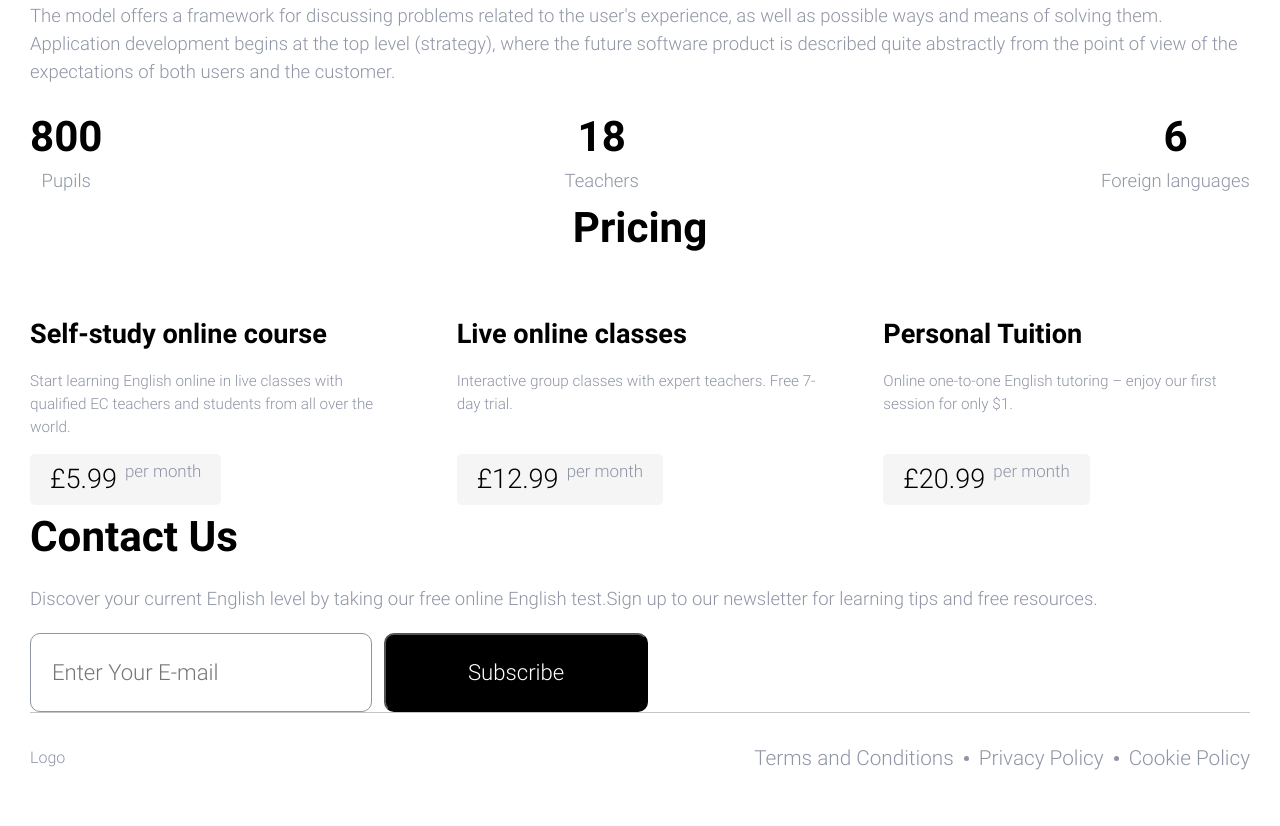
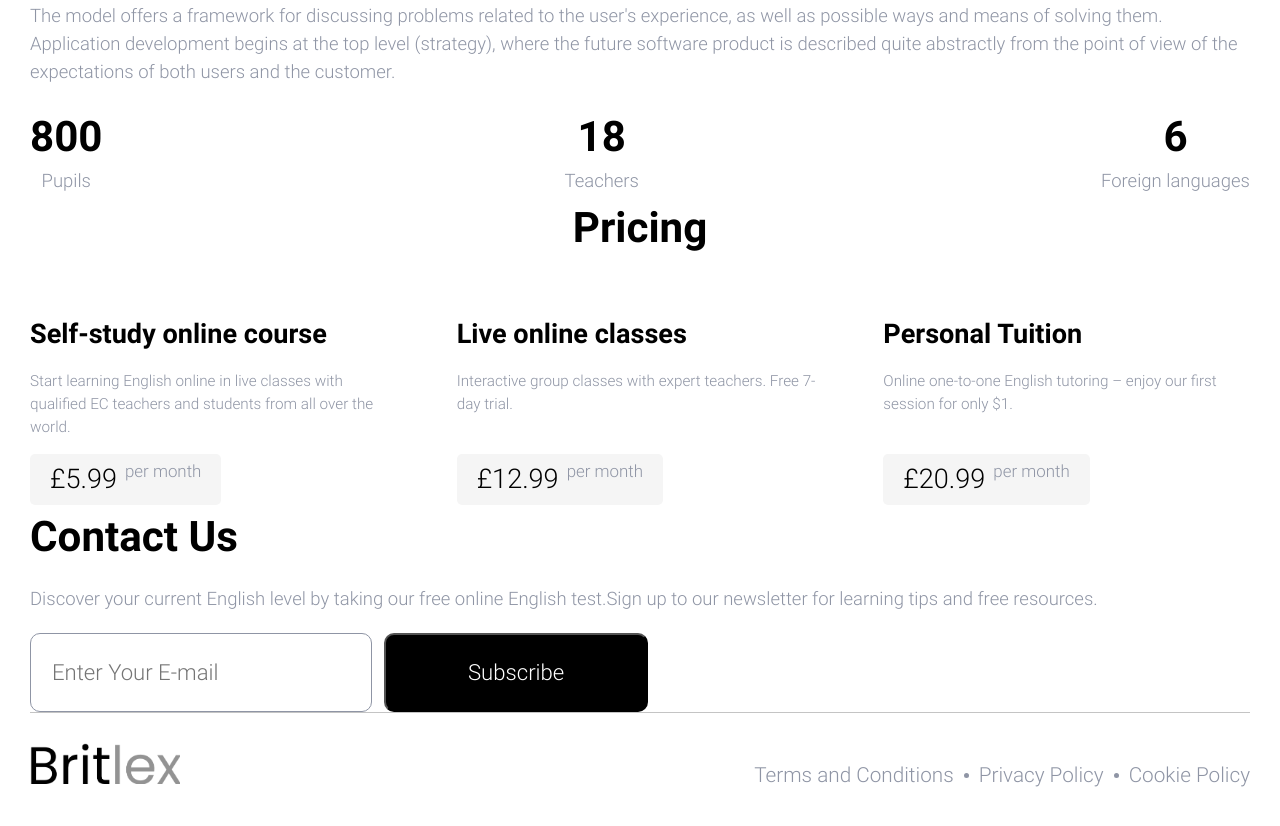
Before and after one commit to A-Apkhanov/Britlex, a website built with webpack: page src/index.html in a window 1280 px wide. Shown: the part 1148-1974 px from the top of the page. Built offline with nearby package versions, Linux system fonts and the light colour scheme.

Commit message:
Add logo to header and footer

```diff
--- a/src/index.html
+++ b/src/index.html
@@ -13,7 +13,9 @@
 </head>
 <body>
 <header class="header container">
-    <div class="header_logo">Logo</div>
+    <a class="header_logo" href="#">
+      <img src="./image/Logo.webp" alt="LOGO" class="logo">
+    </a>
     <nav class="header_menu main-menu">
       <ul class="main-menu_list">
         <li class="main-menu_item">
@@ -219,9 +221,9 @@
 </main>
 <footer class="footer container">
   <div class="footer_wrapper">
-    <div>
-      Logo
-    </div>
+    <a class="footer_logo" href="#">
+      <img src="./image/Logo.webp" alt="LOGO" class="logo">
+    </a>
     <nav class="contentinfo" role="contentinfo">
       <ul class="contentinfo_list">
         <li class="contentinfo_item">
--- /dev/null
+++ b/src/styles/block/logo.scss
@@ -0,0 +1,4 @@
+.logo {
+  width: 100%;
+  height: auto;
+}
--- a/src/styles/layout/footer.scss
+++ b/src/styles/layout/footer.scss
@@ -2,9 +2,13 @@
   &_wrapper {
     display: flex;
     justify-content: space-between;
-    align-items: center;
+    align-items: flex-end;
 
     padding: 30px 0 65px 0;
     border-top: 1px solid #C4C4C4;
   }
+
+  &_logo {
+    flex: 0 1 150px;
+  }
 }
--- a/src/styles/style.scss
+++ b/src/styles/style.scss
@@ -24,3 +24,4 @@
 @use "block/price.scss";
 @use "block/section-message.scss";
 @use "block/statistics.scss";
+@use "block/logo.scss";
```
Also changed, not shown: src/image/Logo.webp (added).
